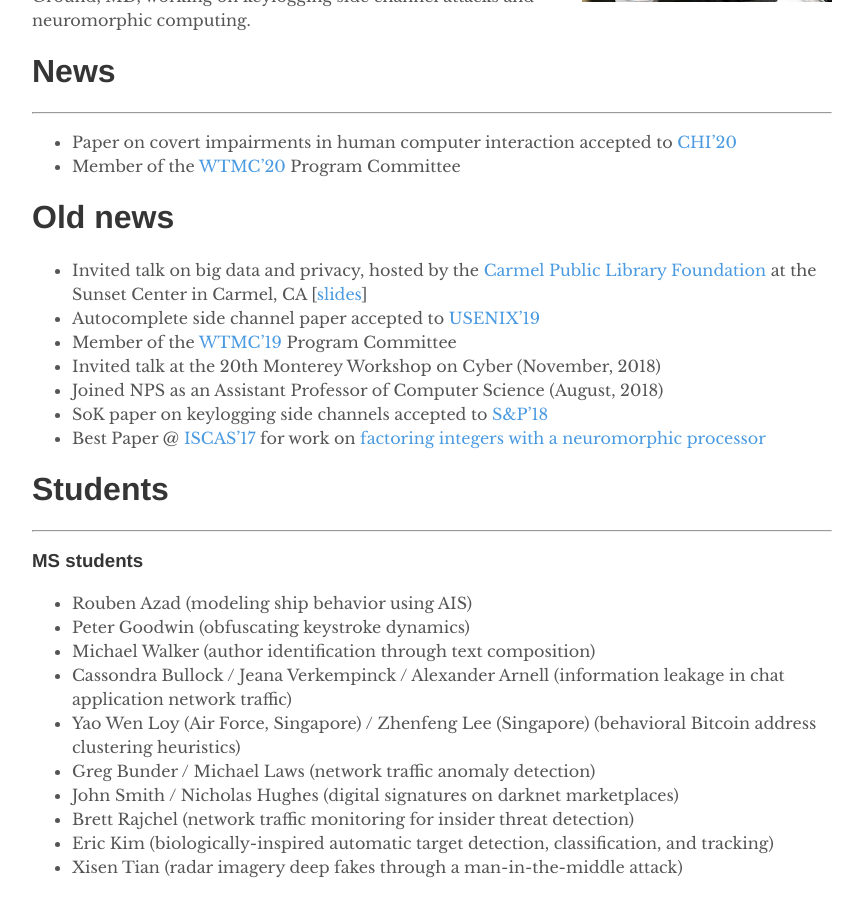
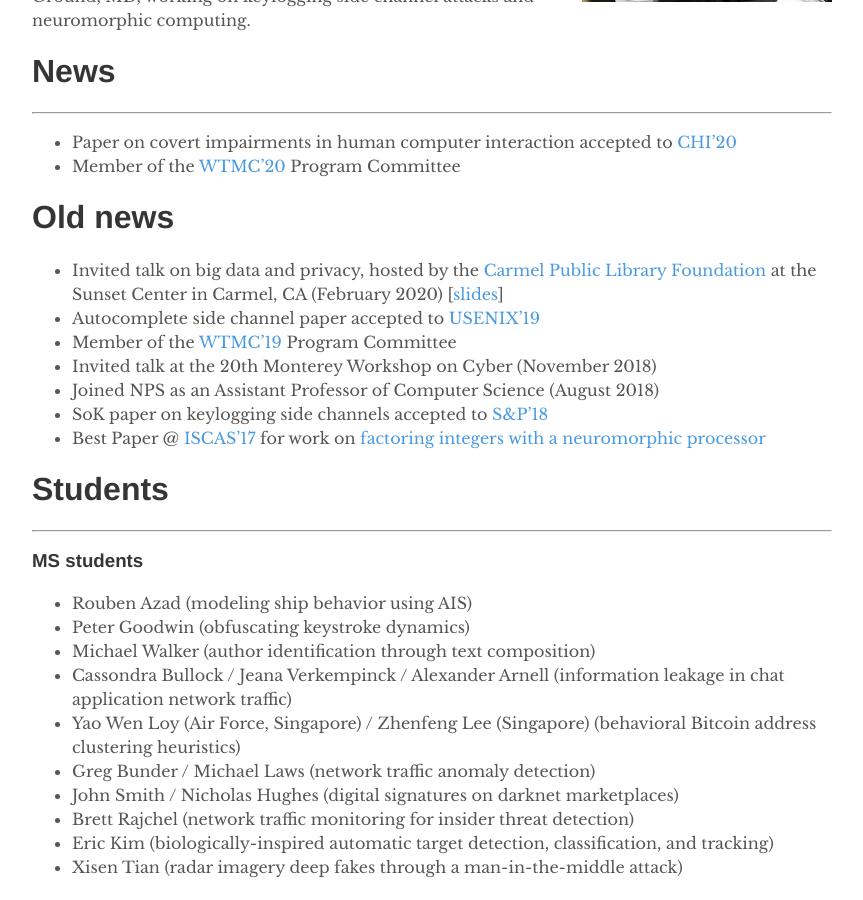
Before and after one commit to vmonaco/vmonaco.github.io, a Jekyll site: the page built from index.md, in a window 1280 px wide and 900 px high, scrolled down 325 px. Shown: the whole window, without its empty margins (208-1071 px from the left). Built offline with Jekyll 4.4.1, drawn with Linux system fonts in a browser that asks for light colours.

```diff
--- a/index.md
+++ b/index.md
@@ -16,11 +16,11 @@
 * Member of the [WTMC'20](http://wtmc.info/index.html) Program Committee
 
 # Old news
-* Invited talk on big data and privacy, hosted by the [Carmel Public Library Foundation](https://carmelpubliclibraryfoundation.org/events/upcoming-events-activities/) at the Sunset Center in Carmel, CA \[[slides](/slides/Big_data_big_brother.pdf)\]
+* Invited talk on big data and privacy, hosted by the [Carmel Public Library Foundation](https://carmelpubliclibraryfoundation.org/events/upcoming-events-activities/) at the Sunset Center in Carmel, CA (February 2020) \[[slides](/slides/Big_data_big_brother.pdf)\]
 * Autocomplete side channel paper accepted to [USENIX'19](https://www.usenix.org/conference/usenixsecurity19)
 * Member of the [WTMC'19](http://wtmc.info/index2019.html) Program Committee
-* Invited talk at the 20th Monterey Workshop on Cyber (November, 2018)
-* Joined NPS as an Assistant Professor of Computer Science (August, 2018)
+* Invited talk at the 20th Monterey Workshop on Cyber (November 2018)
+* Joined NPS as an Assistant Professor of Computer Science (August 2018)
 * SoK paper on keylogging side channels accepted to [S&P'18](https://www.ieee-security.org/TC/SP2018/)
 * Best Paper @ [ISCAS'17](http://iscas2017.org/) for work on [factoring integers with a neuromorphic processor](https://arxiv.org/pdf/1703.03768.pdf)
 
```
